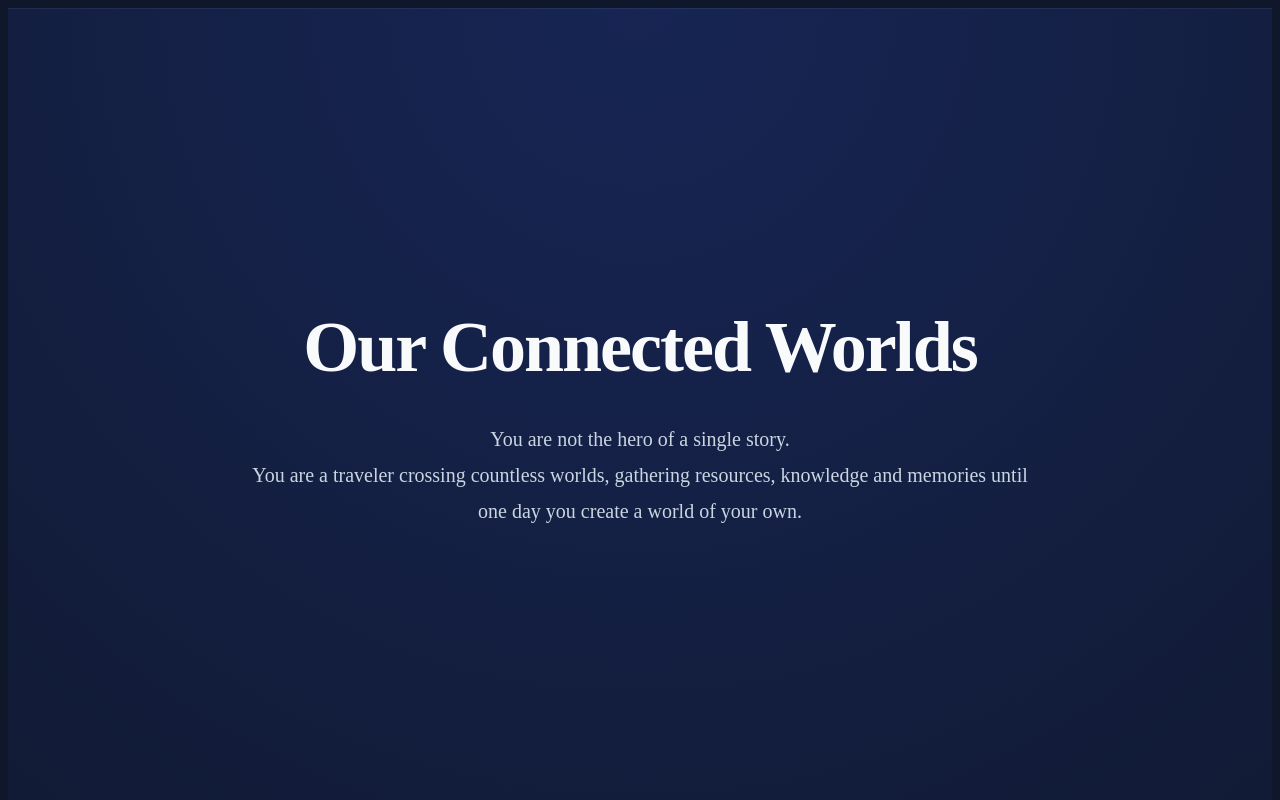
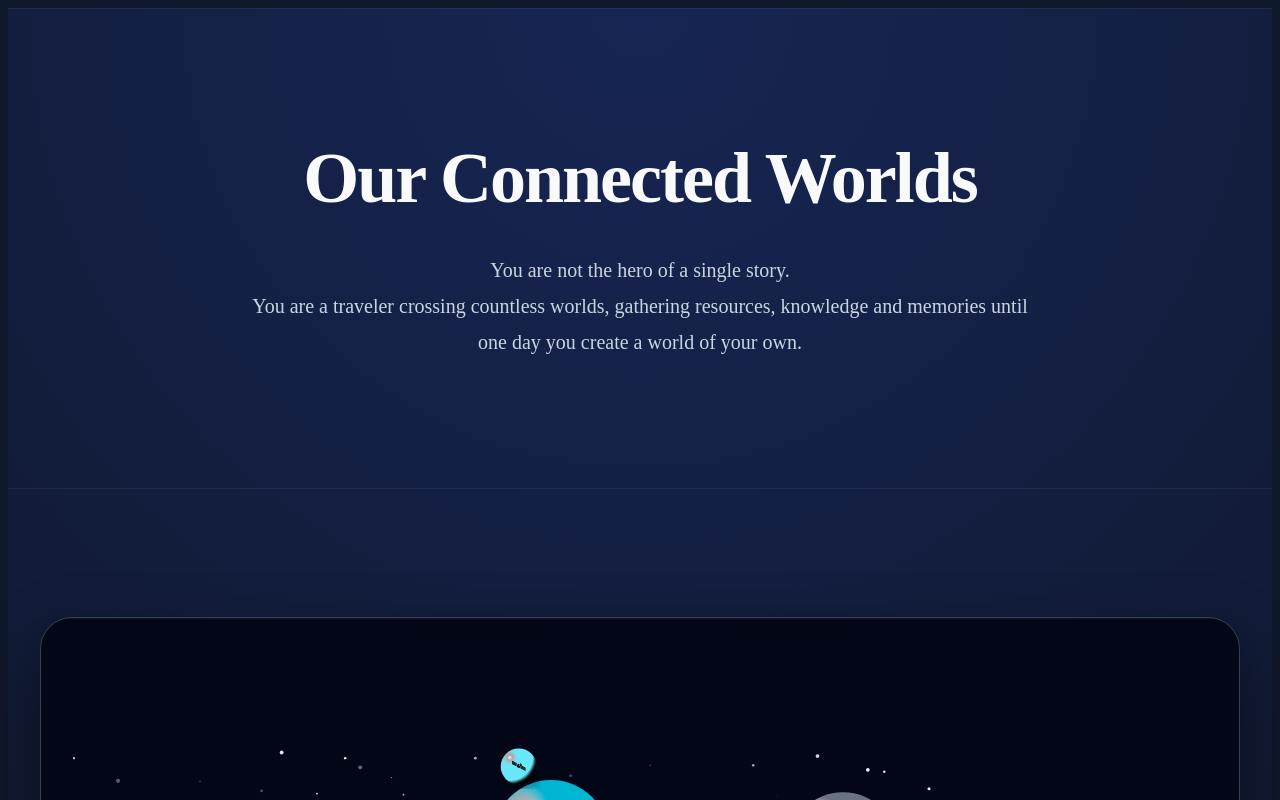
Before and after one commit to crowlas/our-connected-worlds, a React (Vite) app in the folder website/: page / in a window 1280 px wide. Shown: the top 800 px of the page. Built offline with nearby package versions, Linux system fonts and the light colour scheme; a web font is replaced by a local one.

Commit message:
refacto style text-align

```diff
--- a/website/src/components/homePage/Connections.tsx
+++ b/website/src/components/homePage/Connections.tsx
@@ -6,7 +6,7 @@ export default function Connections() {
   return (
     <Section>
       <PageContainer>
-        <div className="connections">
+        <div className="connections text-center">
           <h2>Connections Are Optional</h2>
 
           <p className="connections-description">
@@ -75,7 +75,7 @@ type ConnectionCardProps = {
 function ConnectionCard({ icon, title, description }: ConnectionCardProps) {
   return (
     <Card>
-      <div className="connection-card">
+      <div className="connection-card text-center">
         <div className="connection-card-icon">{icon}</div>
 
         <h3>{title}</h3>
--- a/website/src/components/homePage/Hero.tsx
+++ b/website/src/components/homePage/Hero.tsx
@@ -5,7 +5,7 @@ export default function Hero() {
   return (
     <Section>
       <PageContainer>
-        <div className="hero">
+        <div className="hero text-center">
           <h1>Our Connected Worlds</h1>
 
           <p>You are not the hero of a single story.</p>
--- a/website/src/components/homePage/Journey.tsx
+++ b/website/src/components/homePage/Journey.tsx
@@ -6,7 +6,7 @@ export default function Journey() {
   return (
     <Section>
       <PageContainer>
-        <div className="journey">
+        <div className="journey text-center">
           <h2 className="journey-title">Your Journey</h2>
 
           <p className="journey-description">
--- a/website/src/index.css
+++ b/website/src/index.css
@@ -60,13 +60,7 @@ p {
   text-align: center;
 }
 
-.hero {
-  min-height: 70vh;
-
-  display: flex;
-  flex-direction: column;
-  justify-content: center;
-
+.text-center {
   text-align: center;
 }
 
@@ -111,10 +105,6 @@ p {
   box-shadow: 0 20px 60px rgba(0, 0, 0, 0.4);
 }
 
-.journey {
-  text-align: center;
-}
-
 .journey-title {
   margin-bottom: 1rem;
 }
@@ -140,10 +130,6 @@ p {
 .journey-step-icon {
   font-size: 3rem;
   margin-bottom: 1rem;
-}
-
-.connections {
-  text-align: center;
 }
 
 .connections-description {
@@ -176,10 +162,6 @@ p {
   flex-wrap: wrap;
 }
 
-.connection-card {
-  text-align: center;
-}
-
 .connection-card-icon {
   font-size: 2.5rem;
   margin-bottom: 1rem;
```
